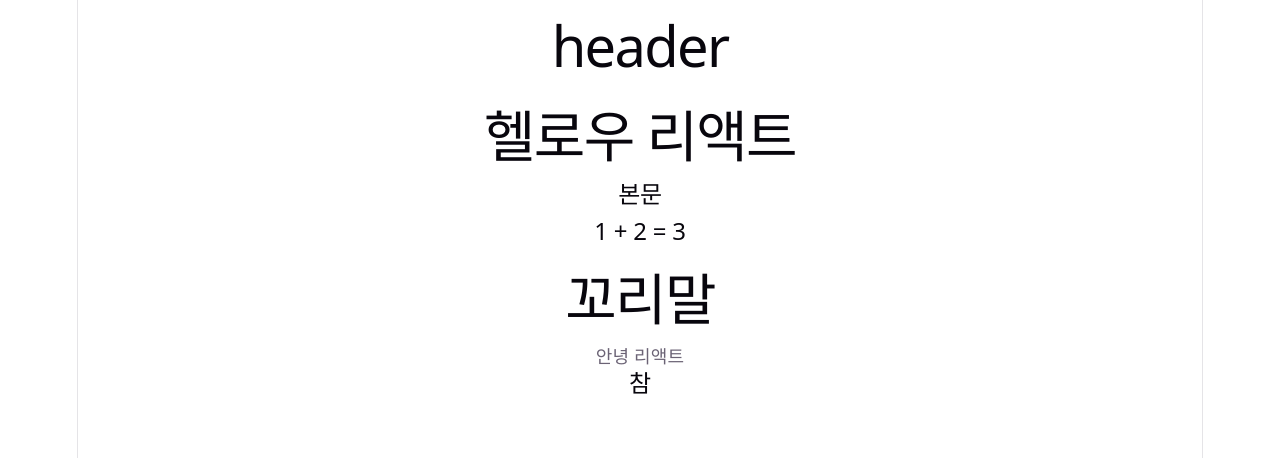
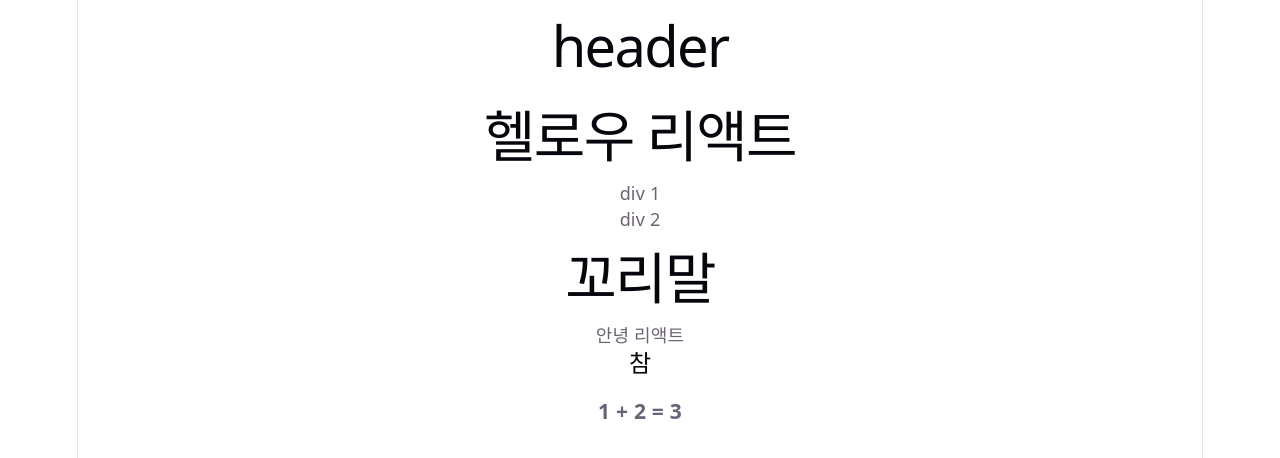
Before and after one commit to lws2042-ai/sample1, a React (Vite) app: page / in a window 1280 px wide. Shown: the top 458 px of the page. Built offline with nearby package versions, Linux system fonts and the light colour scheme.

Commit message:
2026.11.02 14:33

```diff
--- a/src/Body.jsx
+++ b/src/Body.jsx
@@ -3,12 +3,10 @@ function Body() {
   const numB = 2;
 
   return (
-    <main>
-      <h2>본문</h2>
-      <h2>
-        {numA} + {numB} = {numA + numB}
-      </h2>
-    </main>
+    <div>
+      <div>div 1</div>
+      <div>div 2</div>
+    </div>
   );
 }
 
--- a/src/Footer.jsx
+++ b/src/Footer.jsx
@@ -3,6 +3,10 @@ function Footer() {
   const strB = "리액트";
   const boolA = true;
   const boolB = false;
+  const objA = {
+    a: 1,
+    b: 2,
+  };
   return (
     <footer>
       <h1>꼬리말</h1>
@@ -10,6 +14,10 @@ function Footer() {
         {strA} {strB}
       </p>
       <h2>{boolA || boolB ? "참" : "거짓"}</h2>
+      {/* <h3>{objA}</h3> */}
+      <h3>
+        {objA.a} + {objA.b} = {objA.a + objA.b}
+      </h3>
     </footer>
   );
 }
```
